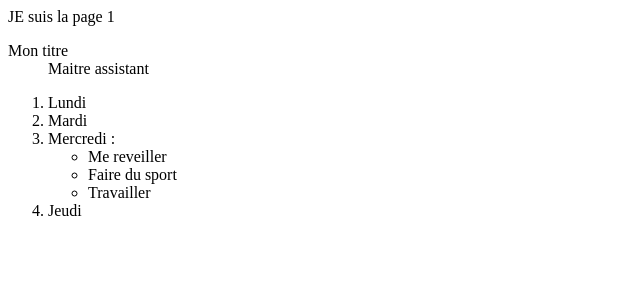
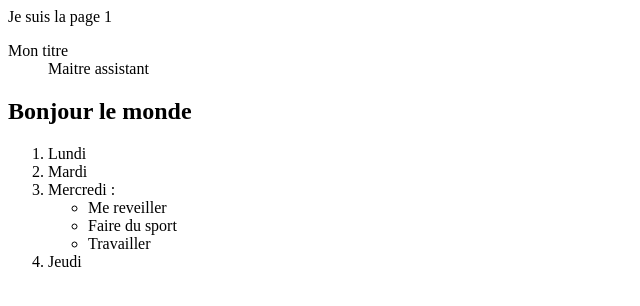
Before and after one commit to aymensellaouti/HTMLCentraleINIF12020, a plain HTML site: page pages/page1.html in a window 1280 px wide. Shown: the whole page, without its empty margins (0-640 px from the left). Drawn offline with Linux system fonts and the light colour scheme.

Commit message:
second commit bug correction

```diff
--- a/pages/page1.html
+++ b/pages/page1.html
@@ -2,16 +2,16 @@
 <html lang="en">
 <head>
     <meta charset="UTF-8">
-    <title>PAge1</title>
+    <title>Page1</title>
 </head>
 <body>
-JE suis la page 1
+Je suis la page 1
 
 <dl>
     <dt>Mon titre</dt>
     <dd>Maitre assistant</dd>
 </dl>
-
+<h2>Bonjour le monde</h2>
 <ol>
     <li>Lundi</li>
     <li>Mardi</li>
```
